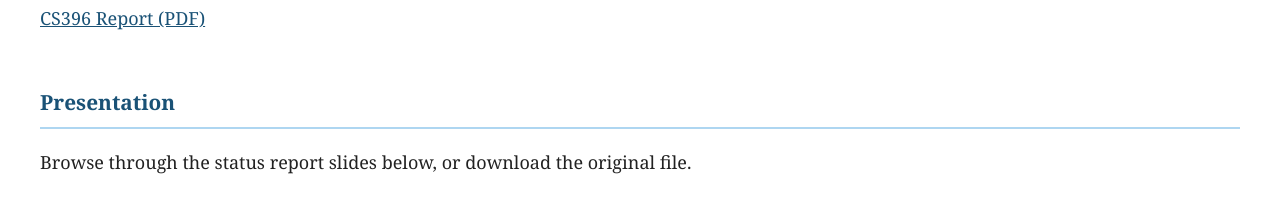
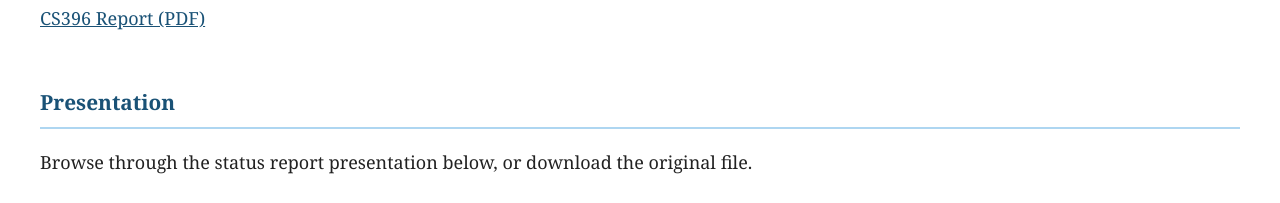
Before and after one commit to swayamshrestha05/Calvin-EMR-website, a plain HTML site: page index.html in a window 1280 px wide. Shown: the part 1175-1378 px from the top of the page. Drawn offline with Linux system fonts and the light colour scheme.

Commit message:
update description

```diff
--- a/index.html
+++ b/index.html
@@ -141,7 +141,7 @@
     <p><a href="CS396_Milestone_3.pdf" target="_blank">CS396 Report (PDF)</a></p>
 
     <h2 id="presentation">Presentation</h2>
-    <p>Browse through the status report slides below, or download the original file.</p>
+    <p>Browse through the status report presentation below, or download the original file.</p>
 
     <div class="slideshow">
       <img id="slide-img" src="" alt="Slide 1" />
```
